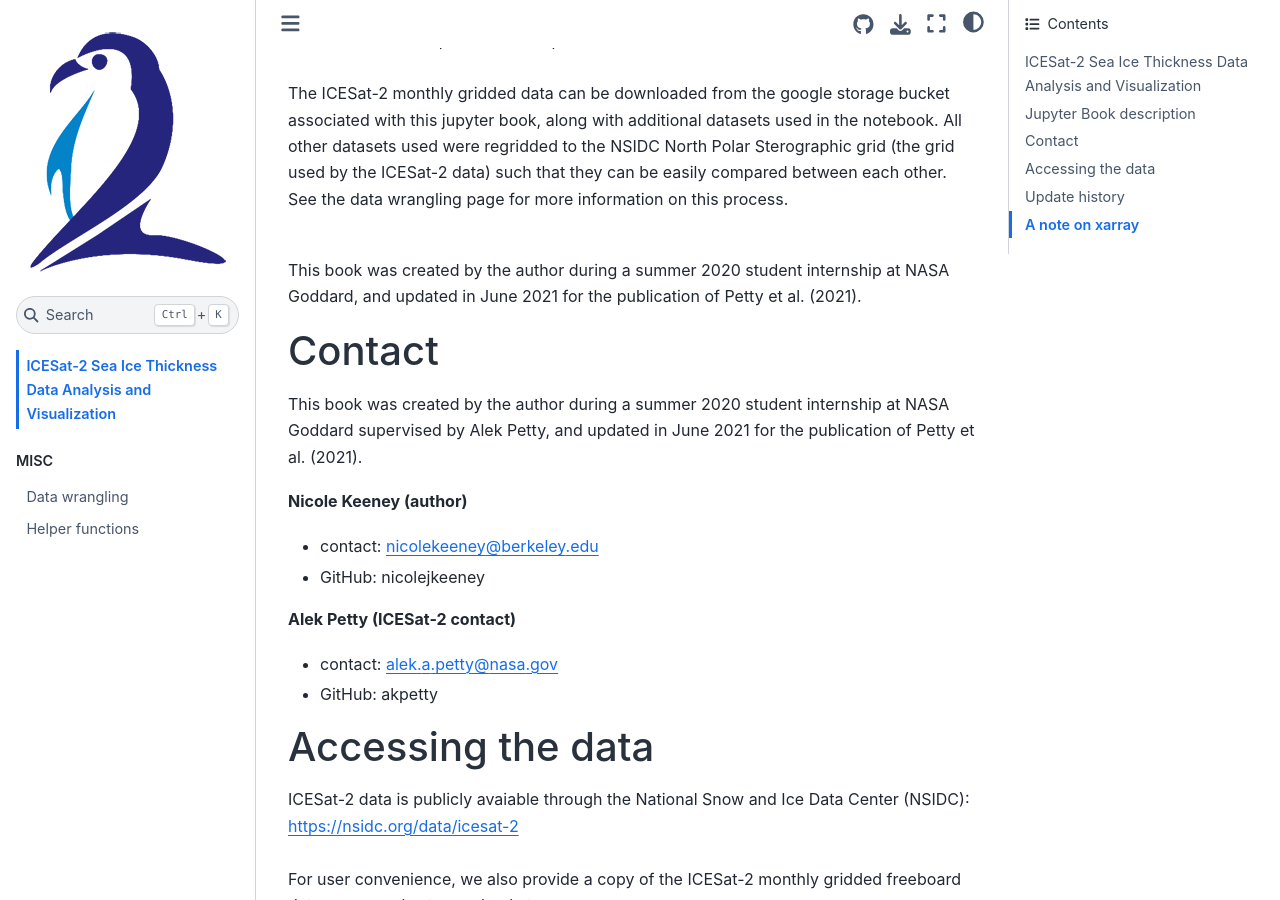
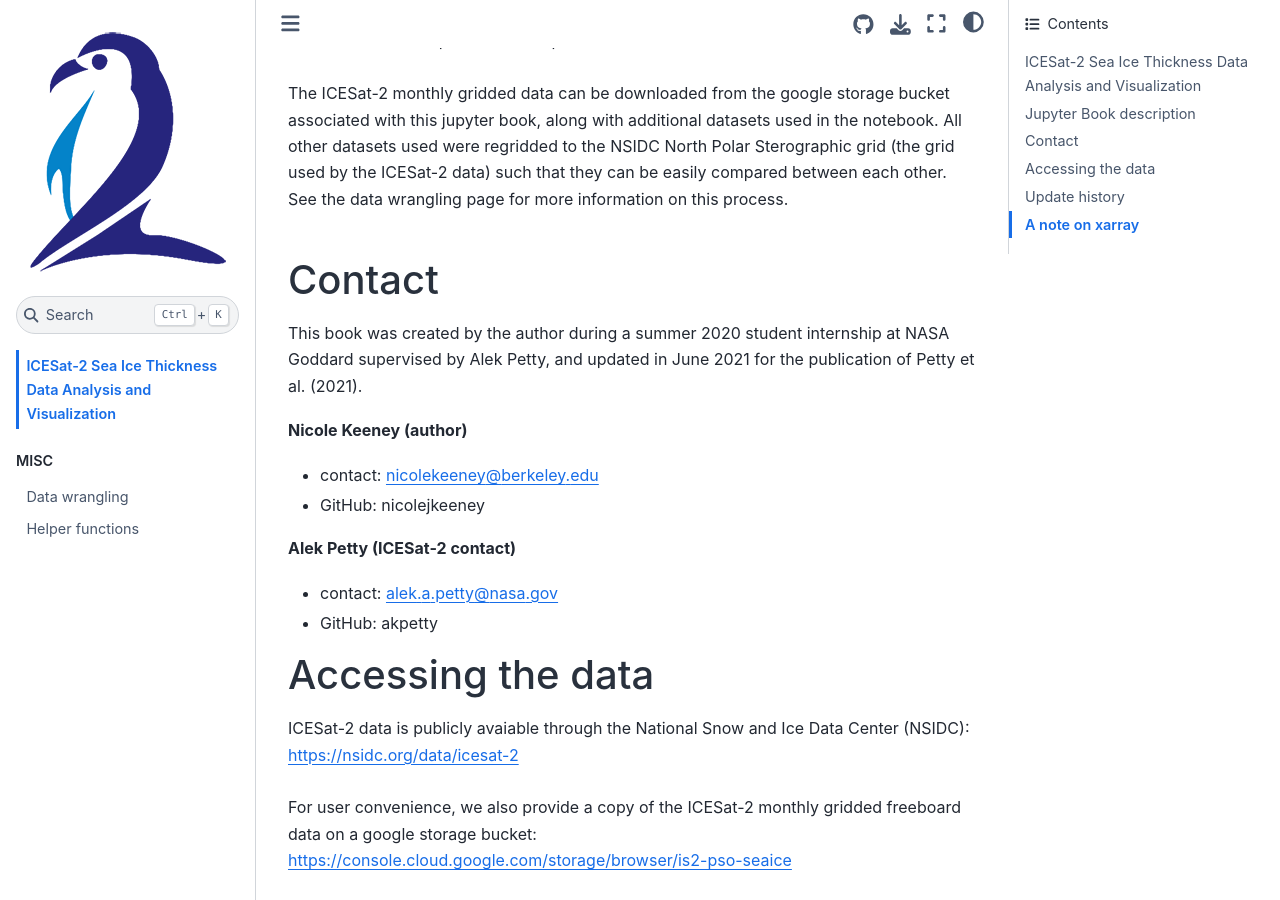
Before and after one commit to nicolejkeeney/icesat2-book, a Jupyter Book: the page built from home.md, in a window 1280 px wide and 900 px high, scrolled down 736 px. Built offline with Jupyter Book 1.0.4 settings and Sphinx 7.4.7 and the Sphinx Book theme 1.1.4, drawn with Linux system fonts in a browser that asks for light colours; pages that are not in the unit, such as notebooks, are missing from menus.

Commit message:
removed repetitive info

```diff
--- a/home.md
+++ b/home.md
@@ -7,8 +7,6 @@
 # Jupyter Book description
 Jupyter Books [(jupyterbook.org)](https://jupyterbook.org/intro.html) provide a novel means of compiling Jupyter Notebooks into one convenient and well-indexed location. Jupyter Notebooks are used to provide a visual demonstration of our efforts to analyze the monthly gridded ICESat-2 winter Arctic sea ice data (sea ice freeboard and thickness), along with other relevant datasets to help us understand recent winter Arctic sea ice growth. All of the code presented in the notebooks of this book are configured to run in Binder, so you can run the code without needing to download anything-- even python! To run a notebook in Binder, just click Binder under the rocket ship icon at the top of each notebook.<br><br>
 The ICESat-2 monthly gridded data can be downloaded from the google storage bucket associated with this jupyter book, along with additional datasets used in the notebook. All other datasets used were regridded to the NSIDC North Polar Sterographic grid (the grid used by the ICESat-2 data) such that they can be easily compared between each other. See the data wrangling page for more information on this process.<br><br>
-
-This book was created by the author during a summer 2020 student internship at NASA Goddard, and updated in June 2021 for the publication of Petty et al. (2021).
 
 
 # Contact
```
